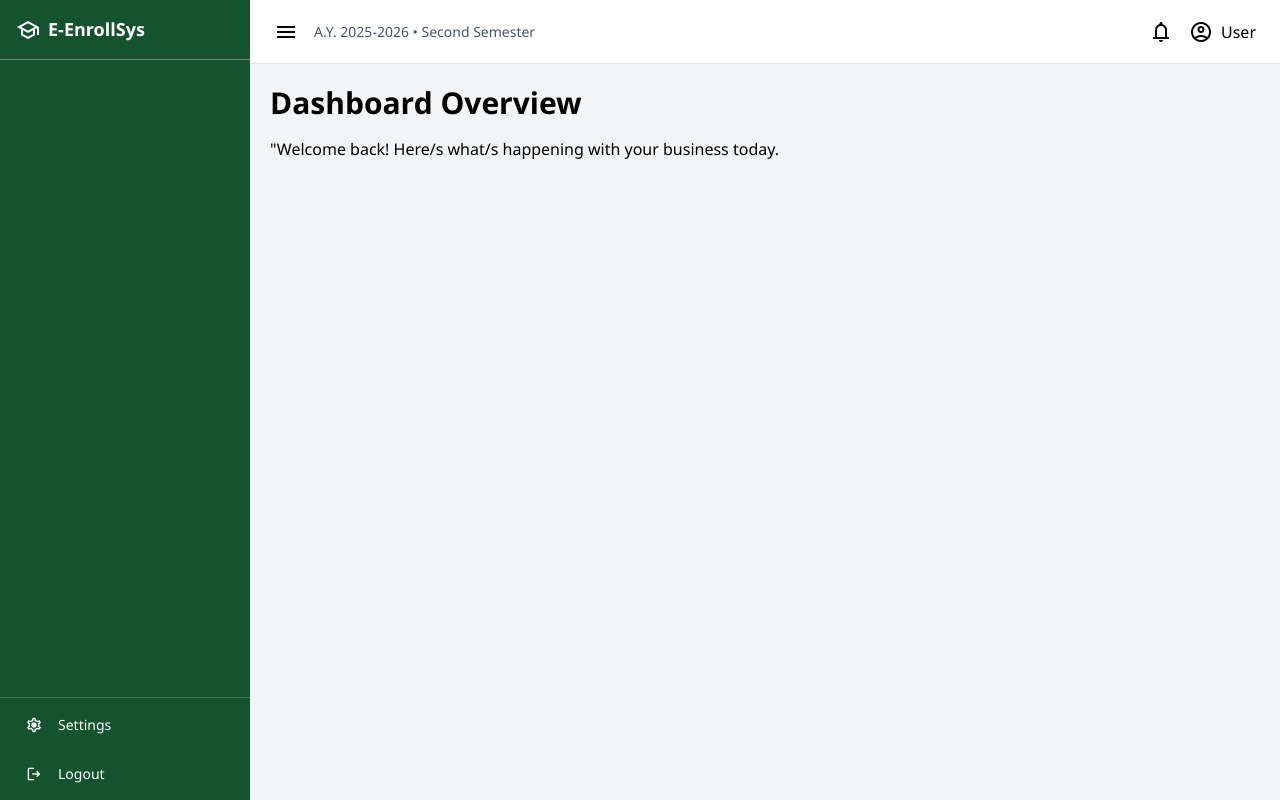
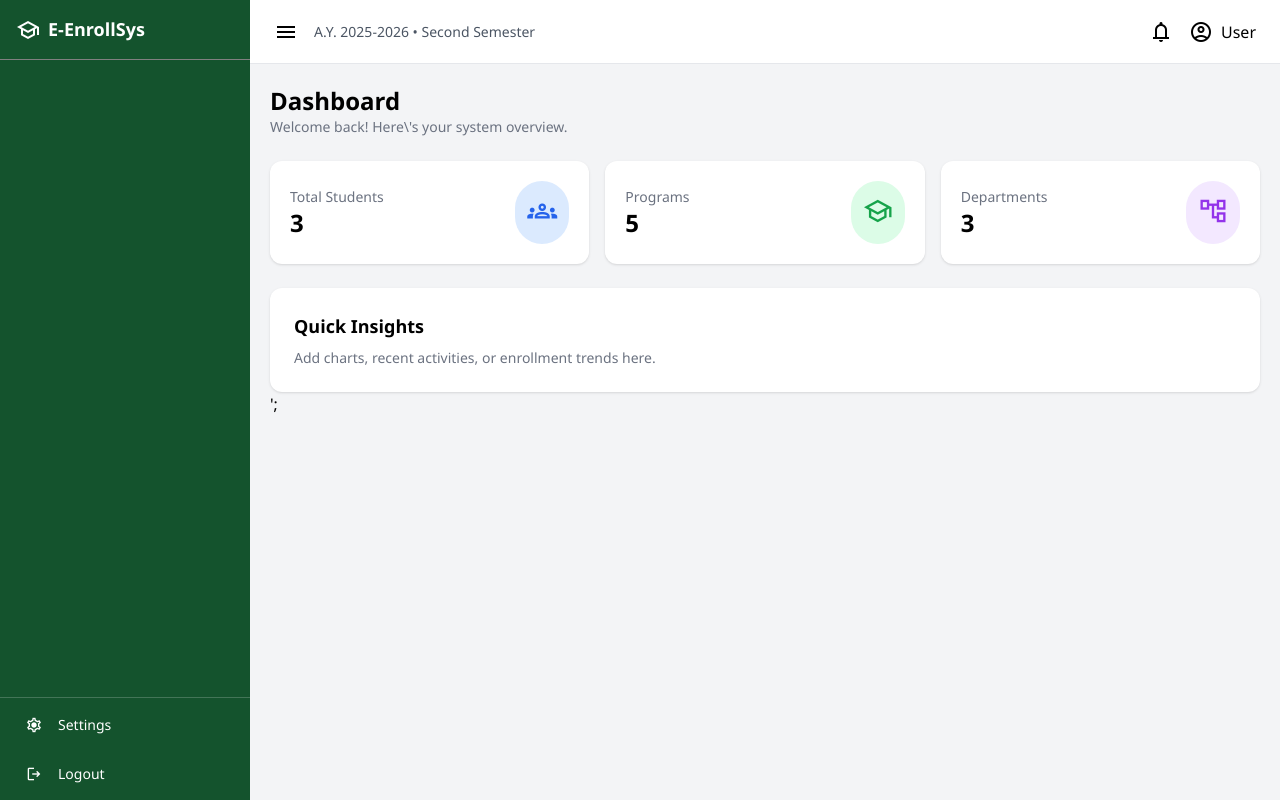
Before and after one commit to ptrcmahinay/e-enrollsys, a PHP site: page /admin/dashboard.php in a window 1280 px wide. Run offline with PHP 8.4, Linux system fonts and the light colour scheme; data comes from the database, SQL or seed files in the repository; some libraries are stand-ins or nearby versions.

Commit message:
added totals

```diff
--- a/admin/dashboard.php
+++ b/admin/dashboard.php
@@ -5,12 +5,86 @@ if (session_status() === PHP_SESSION_NONE) {
 $activePage = 'Dashboard';
 
 $page_title = 'Dashboard';
-$main_content = '
-<h1 class="text-3xl font-bold mb-4">Dashboard Overview</h1>
-<p>"Welcome back! Here/s what/s happening with your business today. </p>
-';
+
+require_once "../config/db.php";
+
+// Students (adjust table name if needed)
+$totalStudents = $conn->query("
+    SELECT COUNT(*) as total FROM students
+")->fetch_assoc()['total'] ?? 0;
+
+// Programs
+$totalPrograms = $conn->query("
+    SELECT COUNT(*) as total FROM programs
+")->fetch_assoc()['total'] ?? 0;
+
+// Departments
+$totalDepartments = $conn->query("
+    SELECT COUNT(*) as total FROM departments
+")->fetch_assoc()['total'] ?? 0;
 
 
+$main_content = <<<HTML
+<div class="mb-6">
+    <h1 class="text-2xl font-semibold">Dashboard</h1>
+    <p class="text-sm text-gray-500">
+        Welcome back! Here\'s your system overview.
+    </p>
+</div>
+
+<!-- KPI CARDS -->
+<div class="grid grid-cols-1 md:grid-cols-3 gap-4 mb-6">
+
+    <!-- Students -->
+    <div class="bg-white p-5 rounded-xl shadow hover:shadow-lg transition flex items-center justify-between">
+        <div>
+            <p class="text-gray-500 text-sm">Total Students</p>
+            <h2 class="text-2xl font-bold">$totalStudents</h2>
+        </div>
+        <div class="bg-blue-100 p-3 rounded-full">
+            <span class="material-symbols-outlined text-blue-600 text-3xl">
+                groups
+            </span>
+        </div>
+    </div>
+
+    <!-- Programs -->
+    <div class="bg-white p-5 rounded-xl shadow hover:shadow-lg transition flex items-center justify-between">
+        <div>
+            <p class="text-gray-500 text-sm">Programs</p>
+            <h2 class="text-2xl font-bold">$totalPrograms</h2>
+        </div>
+        <div class="bg-green-100 p-3 rounded-full">
+            <span class="material-symbols-outlined text-green-600 text-3xl">
+                school
+            </span>
+        </div>
+    </div>
+
+    <!-- Departments -->
+    <div class="bg-white p-5 rounded-xl shadow hover:shadow-lg transition flex items-center justify-between">
+        <div>
+            <p class="text-gray-500 text-sm">Departments</p>
+            <h2 class="text-2xl font-bold">$totalDepartments</h2>
+        </div>
+        <div class="bg-purple-100 p-3 rounded-full">
+            <span class="material-symbols-outlined text-purple-600 text-3xl">
+                account_tree
+            </span>
+        </div>
+    </div>
+
+</div>
+
+<!-- Placeholder Section -->
+<div class="bg-white p-6 rounded-xl shadow">
+    <h2 class="text-lg font-semibold mb-2">Quick Insights</h2>
+    <p class="text-sm text-gray-500">
+        Add charts, recent activities, or enrollment trends here.
+    </p>
+</div>
+';
+HTML;
 
 // Include template
 include "../includes/template.php";
```
Also changed, not shown: admin/users.php (+112 -37 lines), registrar/curriculum.php (+60 -9 lines).
